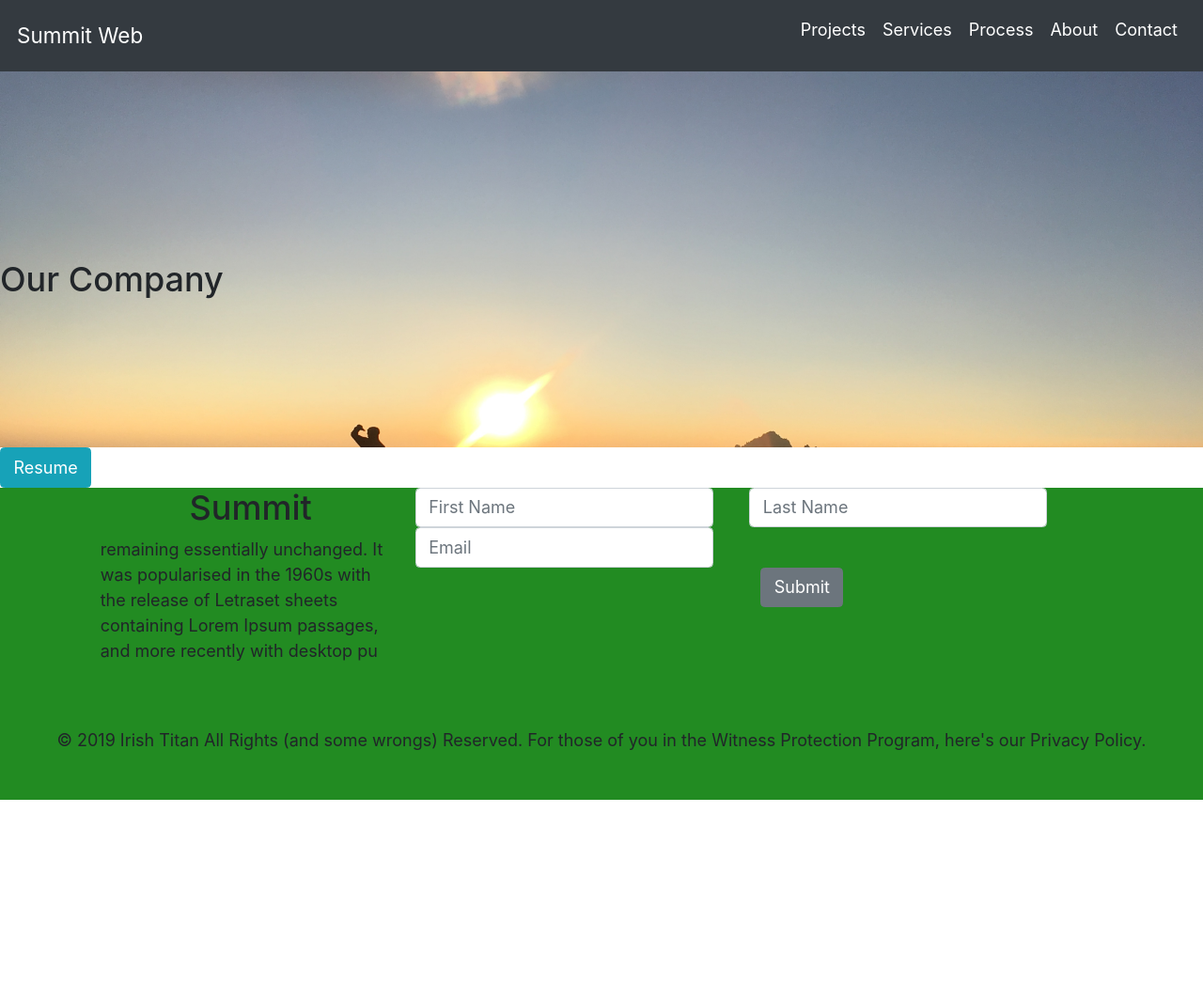
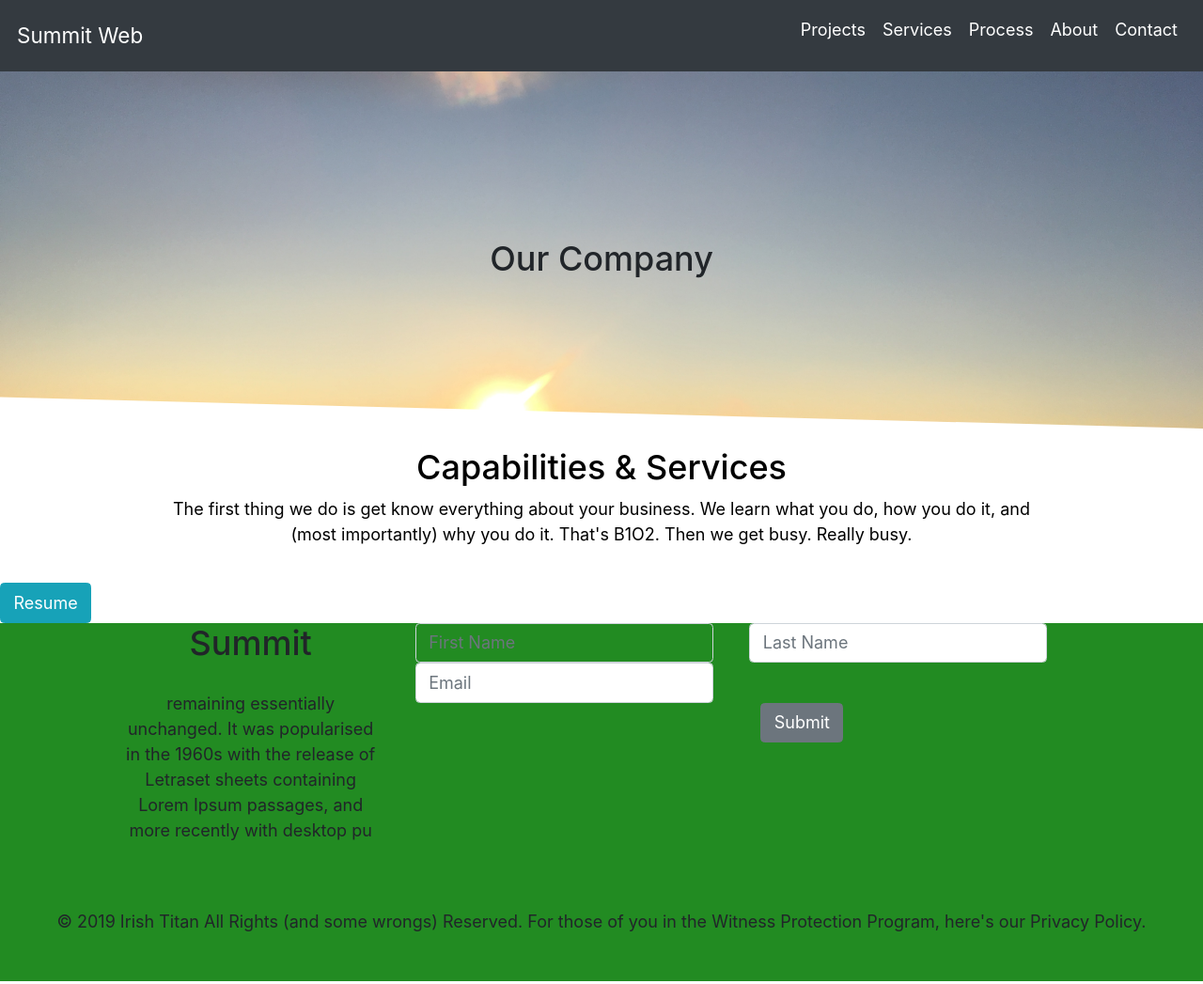
Before and after one commit to jaksik/connor-jaksik-portfolio-v1, a Gatsby site: page /about in a window 1280 px wide. Shown: the whole page at 94% size. Before the commit the page ends 869 px from the top, so only its background shows below. Built offline with nearby package versions, Linux system fonts and the light colour scheme; Gatsby itself is replaced by a stand-in of ours.

Commit message:
styled components

```diff
--- a/src/components/footer.css
+++ b/src/components/footer.css
@@ -1,3 +1,8 @@
 Input {
     width: 80%;
 }
+
+.footer-input {
+    background: none;
+
+}
--- a/src/components/footer.js
+++ b/src/components/footer.js
@@ -9,7 +9,7 @@ const Footer = () => (
 
             <Col xs="12" md="3" className="offset-md-1">
                 <h2 style={{textAlign:`center`}}>Summit</h2>
-                <p>remaining essentially unchanged. It was popularised in the 1960s with the release of Letraset sheets containing Lorem Ipsum passages, and more recently with desktop pu</p>
+                <p className="header-text">remaining essentially unchanged. It was popularised in the 1960s with the release of Letraset sheets containing Lorem Ipsum passages, and more recently with desktop pu</p>
             </Col>
 
             <Col xs="12" md="8">
@@ -17,21 +17,18 @@ const Footer = () => (
                     <Form inline>
                         <Col xs="12" md="5">
                             <FormGroup>
-                                <Label for="firstName" hidden>Email</Label>
-                                <Input type="text" name="first" id="firstName" placeholder="First Name" />
+                                <Input className="footer-input"  type="text" name="first" id="firstName" placeholder="First Name" style={{background:`none`, color:`white`}}/>
                             </FormGroup>
                         </Col>
                             {' '}
                         <Col xs="12" md="5">
                             <FormGroup>
-                                <Label for="lastName" hidden>Email</Label>
                                 <Input type="text" name="last" id="lastName" placeholder="Last Name" />
                             </FormGroup>
                         </Col>
                             {' '}
                         <Col xs="12" md="5">
                             <FormGroup>
-                                <Label for="exampleEmail" hidden>Email</Label>
                                 <Input type="email" name="email" id="exampleEmail" placeholder="Email" />
                             </FormGroup>
                         </Col>
--- a/src/components/nav.css
+++ b/src/components/nav.css
@@ -1,3 +1,7 @@
 .nav-item {
     color: white;
 }
+
+.navbar-toggler {
+    border-color: white;
+}
--- a/src/components/page-cover.css
+++ b/src/components/page-cover.css
@@ -1,7 +1,8 @@
 .slant {
     margin-top: -20px;
-    background: #41ade5;
-    color: #fff;
+    /* background: #41ade5; */
+    background: white;
+    color: black;
     position: relative;
     z-index: 1;
   }
@@ -18,3 +19,24 @@
     transform-origin: 100% 0;
     z-index: -1;
   }
+
+  /* Page header */
+  .header-title {
+    position: absolute;
+    z-index: 2;
+    top: 50%;
+    left: 50%;
+    text-align: center;
+    transform: translate(-50%, -50%);
+  }
+
+  .slant-title {
+    text-align: center;
+  }
+
+  .slant-container {
+    max-width: 960px;
+    margin: 0 auto;
+    padding: 20px;
+    text-align: center;
+  }
--- a/src/components/page-cover.js
+++ b/src/components/page-cover.js
@@ -1,16 +1,22 @@
 import React from 'react'
 import Img from "gatsby-image"
-import { Row, Col } from "reactstrap"
-
 import './page-cover.css'
 
 const PageCoverImg = ({ image, title }) => (
+   <>
    <div style={{position: `relative`, height: `50vh`, overflow:`hidden`}}>
-      <Img fluid={image} style={{position: `absolute`, zIndex:`1`, height: `50vh`, padding: `50vh`, width: `100%`}}/>
+      <Img fluid={image} style={{position: `absolute`, zIndex:`1`, height: `70vh`, padding: `50vh`, width: `100%`}}/>
       <div style={{width: `100%`}}>
-         <h2 style={{position: `absolute`, zIndex:`2`, top: `50%`, textAlign: `center`}}>{title}</h2>
+         <h2 className="header-title">{title}</h2>
       </div>
    </div>
+   <div className="slant">
+         <div className="slant-container">
+            <h2 className="slant-title">Capabilities & Services</h2>
+            <p className="slant-text">The first thing we do is get know everything about your business. We learn what you do, how you do it, and (most importantly) why you do it. That's B1O2. Then we get busy. Really busy.</p>
+         </div>
+      </div>
+   </>
 )
 
 export default PageCoverImg;
--- a/src/styles/index.css
+++ b/src/styles/index.css
@@ -1,7 +1,5 @@
-.slant {
+/* .slant {
     margin-top: -20px;
-    background: #41ade5;
-    color: #fff;
     position: relative;
     z-index: 1;
   }
@@ -18,4 +16,11 @@
   transform: skewY(1.5deg);
   transform-origin: 100% 0;
   z-index: -1;
+} */
+
+.header-text {
+  max-width: 960px;
+  margin: 0 auto;
+  padding: 20px;
+  text-align: center;
 }
```
Also changed, not shown: src/components/layout.js (+0 -18 lines), src/pages/index.js (+0 -15 lines), src/pages/services.js (+4 -6 lines).
